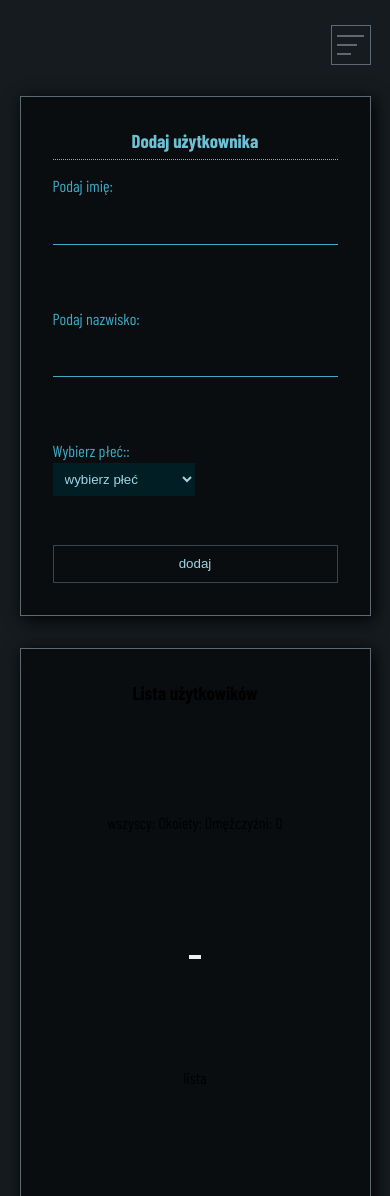
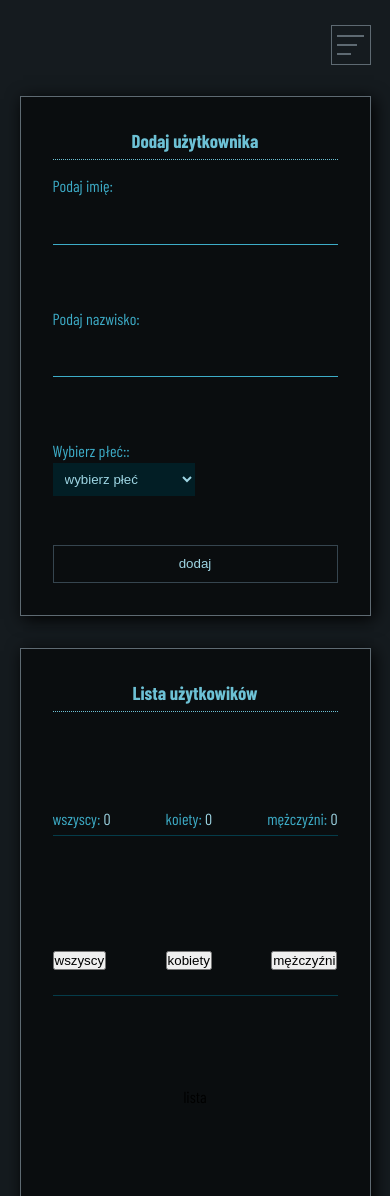
Before and after one commit to Scorpion19702022/SIMPLE_PROJECT_REACT_REDUX, a React (Vite) app: page /UsersInputs in a window 390 px wide. Shown: the top 1196 px of the page. Built offline with nearby package versions, Linux system fonts and the light colour scheme; a web font is replaced by a local one.

Commit message:
added style for mobile

```diff
--- a/src/Components/Users/Styles/UsersList.module.css
+++ b/src/Components/Users/Styles/UsersList.module.css
@@ -38,6 +38,43 @@
 	margin-bottom: 2em;
 }
 
+.heading {
+	width: 100%;
+	text-align: center;
+	color: var(--color-color03);
+	padding-bottom: 0.4em;
+	border-bottom: 0.04em dotted var(--color-color03);
+}
+
+.box_count {
+	width: 100%;
+	height: 20px;
+	padding: 1em 0em;
+	border-bottom: 0.04em solid var(--color-color08);
+	display: flex;
+	justify-content: space-between;
+	align-items: center;
+}
+
+.span_count {
+	color: var(--color-color04);
+	font-weight: 200;
+}
+
+.count {
+	color: var(--color-color02);
+	font-weight: 400;
+}
+
+.box_btn_select {
+	width: 100%;
+	height: 70px;
+	display: flex;
+	justify-content: space-between;
+	align-items: center;
+	border-bottom: 0.04em solid var(--color-color08);
+}
+
 @media (min-width: 1200px) {
 	.wrapper {
 		width: 70%;
--- a/src/Components/Users/UsersList.tsx
+++ b/src/Components/Users/UsersList.tsx
@@ -3,22 +3,22 @@ import styles from './Styles/UsersList.module.css'
 const UsersList = () => {
 	return (
 		<section className={styles.wrapper}>
-			<h3 className={styles.heding}>Lista użytkowików</h3>
+			<h3 className={styles.heading}>Lista użytkowików</h3>
 			<div className={styles.box_count}>
-				<span className={styles.spa_count}>
+				<span className={styles.span_count}>
 					wszyscy: <span className={styles.count}>0</span>
 				</span>
-				<span className={styles.spa_count}>
+				<span className={styles.span_count}>
 					koiety: <span className={styles.count}>0</span>
 				</span>
-				<span className={styles.spa_count}>
+				<span className={styles.span_count}>
 					mężczyźni: <span className={styles.count}>0</span>
 				</span>
 			</div>
 			<div className={styles.box_btn_select}>
-				<button className={styles.btn_select}></button>
-				<button className={styles.btn_select}></button>
-				<button className={styles.btn_select}></button>
+				<button className={styles.btn_select}>wszyscy</button>
+				<button className={styles.btn_select}>kobiety</button>
+				<button className={styles.btn_select}>mężczyźni</button>
 			</div>
 			<div className={styles.box_list_users}>
 				<p>lista</p>
```
